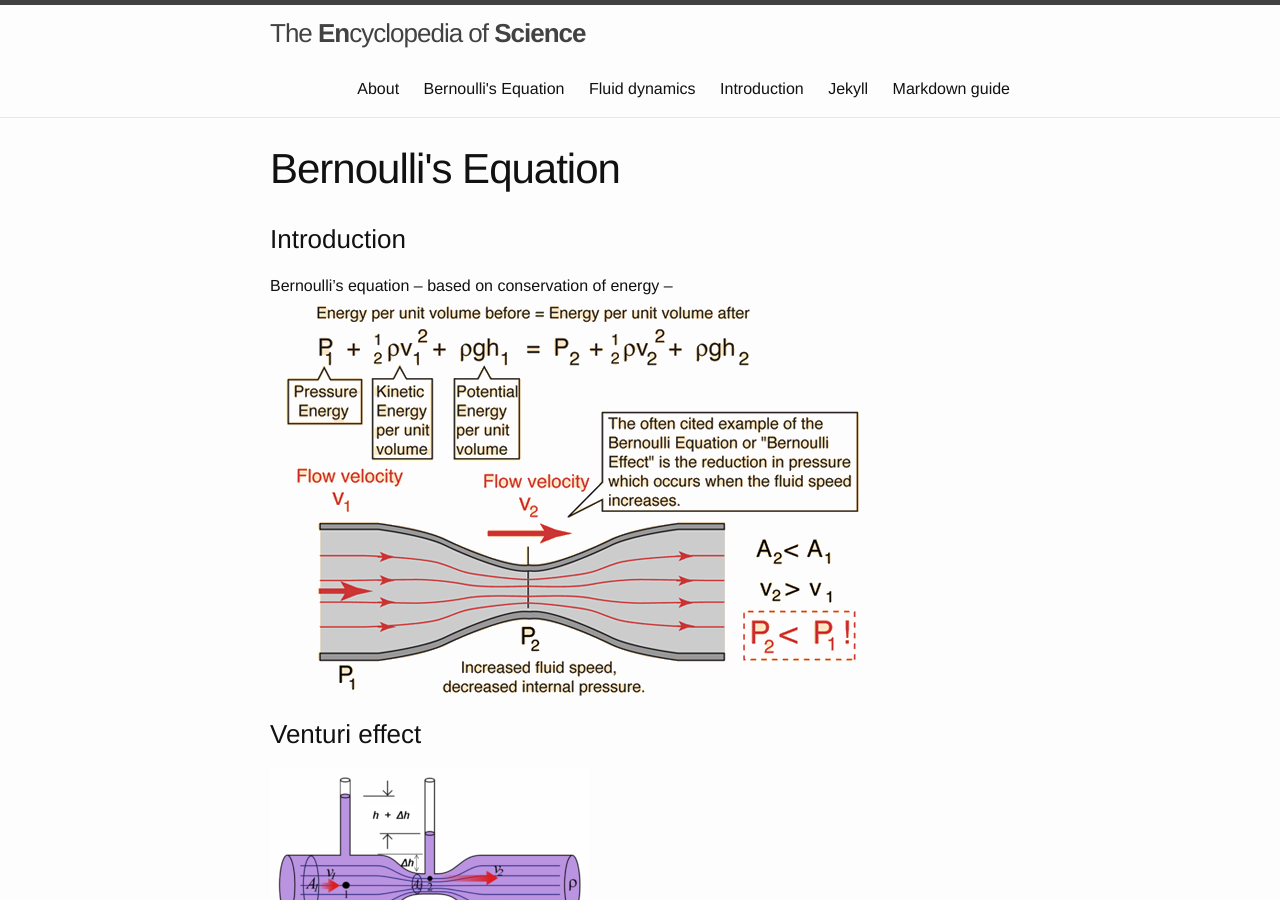
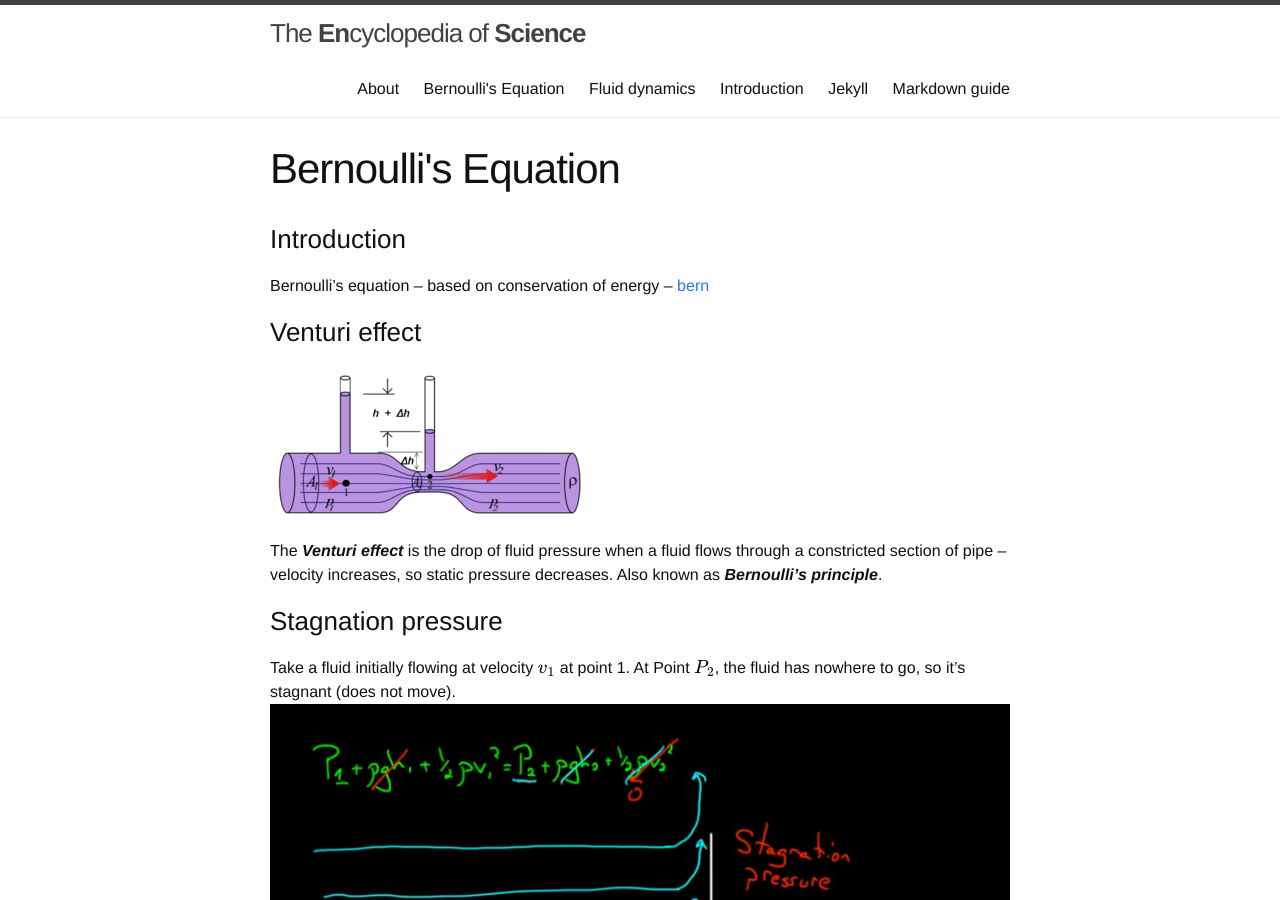
Before and after one commit to epicfaace/enscience, a Jekyll site: the page built from pages/chemistry/bernoulli.md, in a window 1280 px wide and 900 px high. Built offline with Jekyll 4.4.1, drawn with Linux system fonts in a browser that asks for light colours; formulas are drawn with MathJax 3.

```diff
--- a/_includes/head.html
+++ b/_includes/head.html
@@ -11,5 +11,7 @@
 
     <script type="text/javascript"
   src="https://cdn.mathjax.org/mathjax/latest/MathJax.js?config=TeX-AMS-MML_HTMLorMML">
+
+  <base src="/">
 </script>
 </head>
--- a/pages/chemistry/bernoulli.md
+++ b/pages/chemistry/bernoulli.md
@@ -7,7 +7,7 @@ permalink: /Bernoulli/
 
 ###Introduction
 Bernoulli's equation -- based on conservation of energy --
-<img src="/Images/bernoul.gif">
+[bern]("/Images/bernoul.gif")
 
 ###Venturi effect
 <img src="/Images/Venturi.PNG">
```
Also changed, not shown: index.md (+2 -0 lines).
